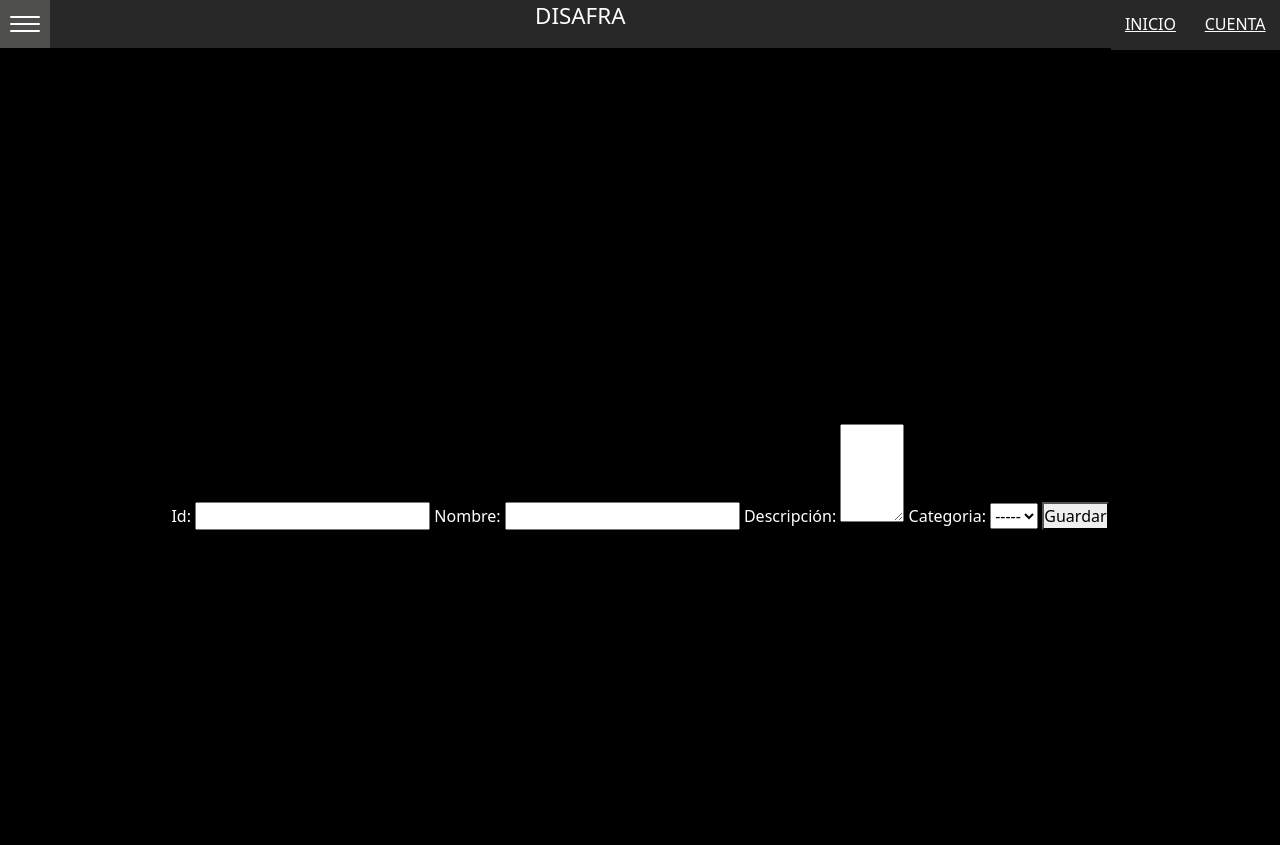
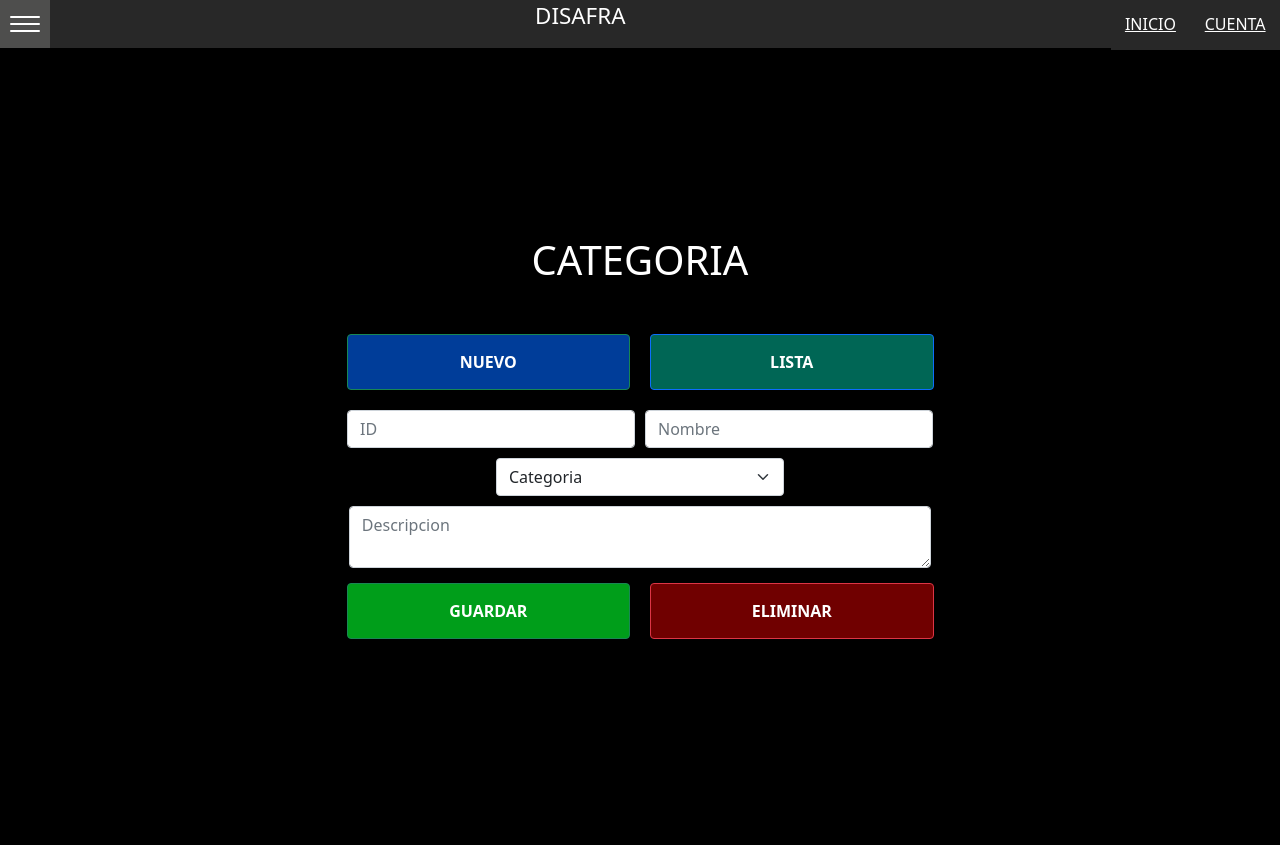
Before and after one commit to amner-py/disafra, a Django app: page /categoria/ in a window 1280 px wide. Run offline with Django 3.2, Linux system fonts and the light colour scheme.

Commit message:
Categoria arreglado Cliente h1 pasado a singular

```diff
--- a/app/core/categoria/templates/form_categoria.html
+++ b/app/core/categoria/templates/form_categoria.html
@@ -1,19 +1,31 @@
 {% extends 'base.html' %}
 {% block title %} Categoria-Formulario {% endblock title %}
 {% block content %}
-<div style="margin-top: 4rem;">
-    <form>
-        <label for="id_categoria">Id:</label>
-        <input type="number" id="id_categoria">
-        <label for="nombre_categoria">Nombre:</label>
-        <input type="text" id="nombre_categoria">
-        <label for="descripcion_categoria">Descripción:</label>
-        <textarea id="descripcion_categoria" rows="4" cols="5"></textarea>
-        <label for="categoria">Categoria:</label>
-        <select id="categoria">
-            <option>-----</option>
-        </select>
-        <button>Guardar</button>
+
+<div class="bloque">
+    <h1>Categoria</h1>
+    <div class="opciones">
+        <button id="nuevo" type="submit" class="btn btn-success">Nuevo</button>
+        <button id="listar" type="submit" class="btn btn-primary">Lista</button>
+    </div>
+    <form class="formulario">
+        <div>
+            <input type="number" class="form-control" id="id_categoria" placeholder="ID">
+        </div>
+        <div>
+            <input type="text" class="form-control" id="nombre_categoria" placeholder="Nombre">
+        </div>
+        <div>
+            <select id="categoria" class="form-select">
+                <option selected>Categoria</option>
+                <option>-----</option>
+            </select>
+        </div>
+        <textarea class="form-control" id="descripcion_categoria" placeholder="Descripcion"></textarea>
+        <div id="opciones2">
+            <button id="guardar" type="submit" class="btn btn-success">Guardar</button>
+            <button id="eliminar" type="submit" class="btn btn-danger">Eliminar</button>
+        </div>
     </form>
 </div>
 {% endblock content %}
--- a/app/core/cliente/templates/form_cliente.html
+++ b/app/core/cliente/templates/form_cliente.html
@@ -4,7 +4,7 @@
 
 
 <div class="bloque">
-    <h1>Clientes</h1>
+    <h1>Cliente</h1>
     <div class="opciones">
         <button id="nuevo" type="submit" class="btn btn-success">Nuevo</button>
         <button id="listar" type="submit" class="btn btn-primary">Lista</button>
--- a/app/static/css/estilos.css
+++ b/app/static/css/estilos.css
@@ -65,8 +65,10 @@
   justify-content: space-around;
   align-items: center;
 }
+
 .main-container .contenedor .bloque .formulario textarea {
   width: 91%;
+  margin-top: 5px;
 }
 
 /*
```
